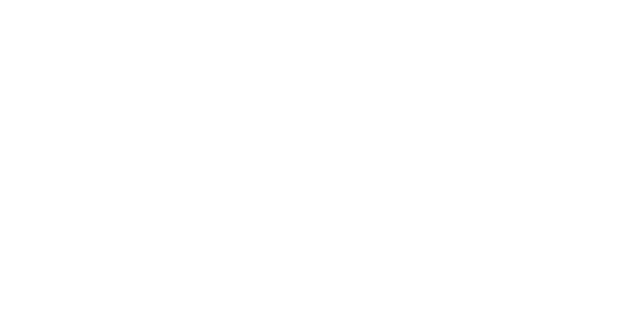
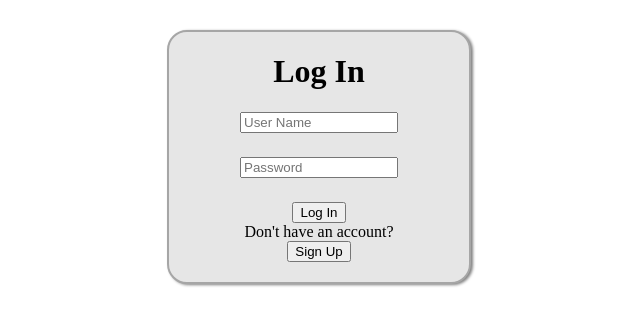
Before and after one commit to Bw-Gigapet-4/FE, a React (Create React App) app in the folder gigapet/: page / in a window 1280 px wide. Shown: the top 326 px of the page, without its empty margins (321-961 px from the left). Built offline with nearby package versions, Linux system fonts and the light colour scheme.

Commit message:
changed login path to root path

```diff
--- a/gigapet/src/App.js
+++ b/gigapet/src/App.js
@@ -8,7 +8,7 @@
 function App() {
   return (
     <div className="App">
-      <Route exact path="/login" component={LogIn} />
+      <Route exact path="/" component={LogIn} />
       <Route path="/signup/" component={SignUp} />
 
       <Route path="/dashboard/" component={Dashboard} />
```
